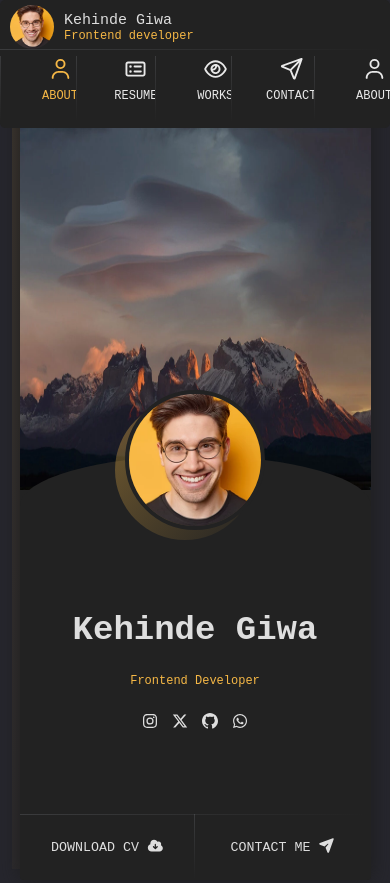
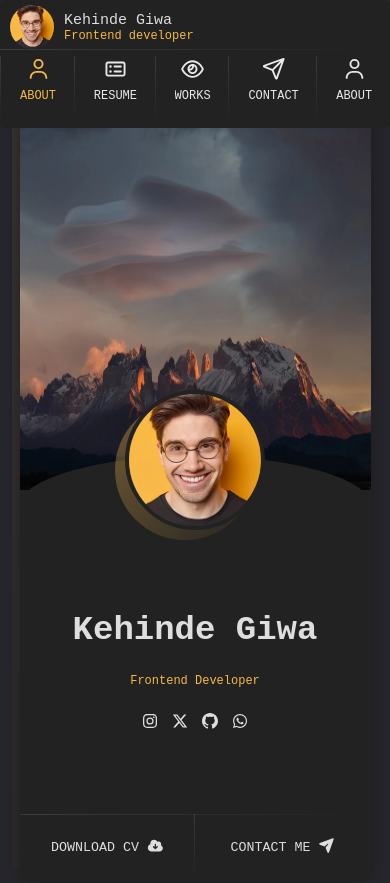
Before and after one commit to Kenny-204/Portfolio, a plain HTML site: page index.html in a window 390 px wide. Shown: the top 883 px of the page. Drawn offline with Linux system fonts and the light colour scheme; a web font is replaced by a local one.

Commit message:
navbar bug on mobile

```diff
--- a/css/style.css
+++ b/css/style.css
@@ -538,7 +538,8 @@ body {
     top: 0;
   }
   .navbar a {
-    padding: 10px 60px;
+    padding: 10px  20px;
+    width: fit-content;
   }
   .navbar a::after {
     background: radial-gradient(
```
